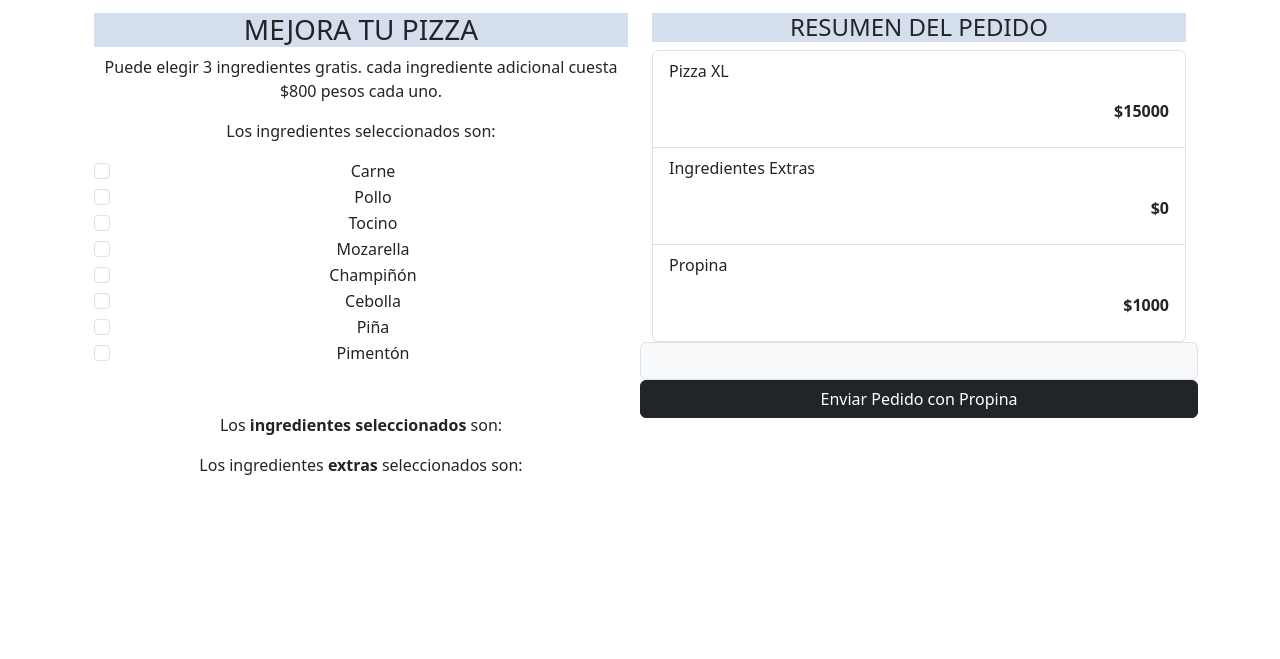
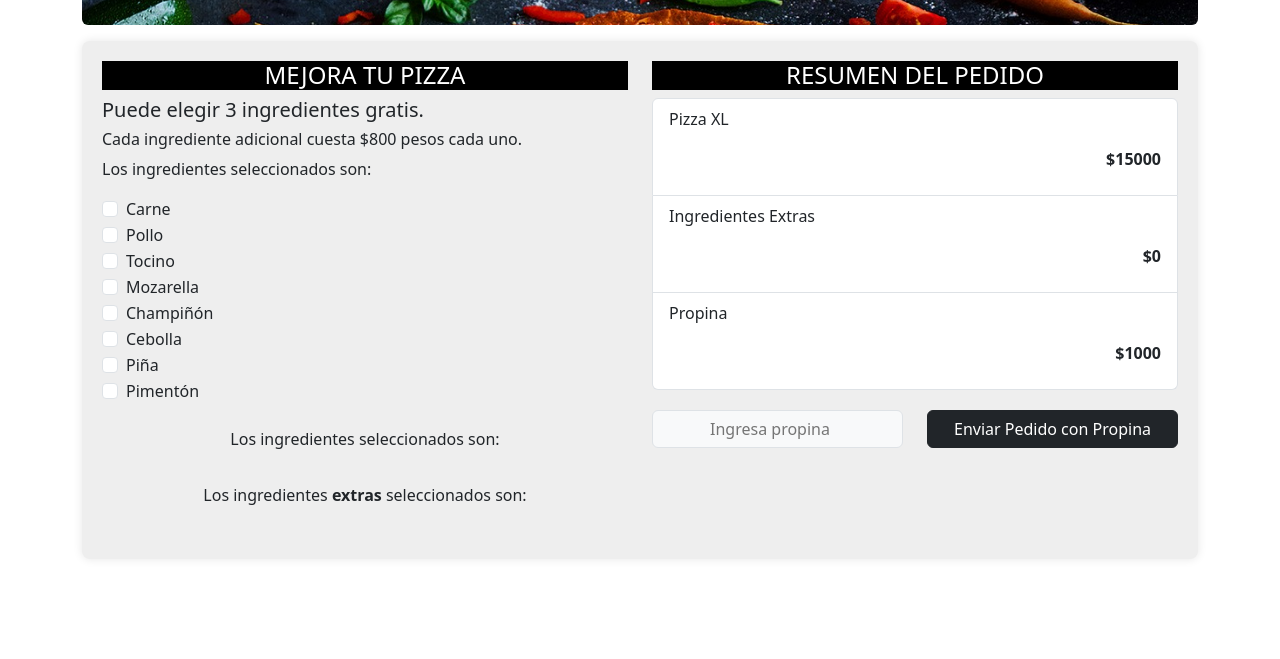
Before and after one commit to jordannadelahozarmijo/grupo14-master, a plain HTML site: page M4/M4S3/scr/index.html in a window 1280 px wide. Shown: the part 293-952 px from the top of the page. Before the commit the page ends 800 px from the top, so only its background shows below. Drawn offline with nearby package versions, Linux system fonts and the light colour scheme.

Commit message:
actualizando archivos

```diff
--- a/M4/M4S3/assets/css/main.css
+++ b/M4/M4S3/assets/css/main.css
@@ -1,15 +1,38 @@
-bg-danger{
-
+.contenido {
+    background-color: #eeeeee;
+    border-radius: 8px;
+    box-shadow: 0 0 10px rgba(0, 0, 0, 0.1);
+    padding: 20px;
 }
 
+.container{
+    margin-bottom: 100px;
+}
+
+.jumbotron{
+    background-image: url(../img/pizzas-italianas-6-cortes-tomates-cebolla.jpg) ;
+    background-size: cover;
+}
+
+#titleJumbotron {
+    text-shadow: 2px 2px 2px rgb(230, 1, 1);
+    font-weight: 900;
+    font-size: 70px;
+    font-style: italic;
+    color: rgb(255, 255, 255);
+}
+
+
 #title {
-    background-color: rgb(212, 222, 236);
+    background-color: rgb(0, 0, 0);
+    color: white;
 }
 
 #title2 {
-    background-color: rgb(212, 222, 236);
-    border: 10px;
+    background-color: rgb(0, 0, 0);
+    color: white;
 }
+
 
 
 .izq {
@@ -19,3 +42,20 @@ bg-danger{
 .der {
     text-align: end;
 }
+
+.list-group-item {
+
+}
+
+#input-group {
+    display: flex;
+    margin-top: 20px;
+}
+
+.form-check {
+    text-align: start;
+}
+
+#textosDescriptivos {
+ text-align: start;
+}
--- a/M4/M4S3/assets/js/main.js
+++ b/M4/M4S3/assets/js/main.js
@@ -1,9 +1,4 @@
 //Parte 1 Mejorar Pizza
-    //Definir la clase pizza con un array vacío
-    //Utilizar el valor de los radio button e ingresarlos en el array de ingredientes disponibles
-    //Crear una función de recorrer array para contar los ingredientes extras
-
-
 // Definir clase Pedido
 class Pedido {
     constructor(total, propina = 1000) {
@@ -18,6 +13,8 @@ class Pedido {
 
 // Definir clase Pizza que extiende de Pedido
 class Pizza extends Pedido {
+     //Definir la clase pizza con un array vacío
+    //Crear una función de recorrer array para contar los ingredientes extras
     constructor(total, propina, precio = 15000, ingredientes = []) {
         super(total, propina);
         this.precio = precio;
@@ -32,25 +29,25 @@ class Pizza extends Pedido {
 
     calcularTotal() {
         const extras = this.calcularExtras();
-        this.total = this.precio + extras + this.propina;
-        return this.total;
+        this.total = this.precio + extras
+        return this.total + this.propina;
     }
 
     describir() {
         const extras = this.calcularExtras();
+        const total = this.calcularTotal();
         return `
-        Precio total: ${this.total}
+        Precio pizza XL: ${this.precio}
+        Ingredientes Extras: ${extras}
         Propina: ${this.propina}
-        Precio: ${this.precio}`;
+        Precio total: ${total}`;
     }
 }
 
 //Parte 2 Resumen del pedido
-    //utilizar el valor por defecto en PIZZA XL
-    //Utilizar valor de ingredientes extras
-
 // Función para actualizar el resumen del pedido
 function actualizarResumen() {
+    //Utilizar valor de ingredientes extras
     const ingredientesSeleccionados = [];
     const checkboxes = document.querySelectorAll('.form-check-input');
 
@@ -62,7 +59,8 @@ function actualizarResumen() {
 
     const pizza = new Pizza(0, 1000, 15000, ingredientesSeleccionados);
 
-    // Mostrar ingredientes seleccionados
+    //Utilizar el valor de los radio button e ingresarlos en el array de ingredientes disponibles
+    // Mostrar ingredientes seleccionados,
     document.getElementById('ingredientes_seleccionados').innerText = ingredientesSeleccionados.slice(0, 3).join(', ');
     document.getElementById('ingredientes_extras').innerText = ingredientesSeleccionados.slice(3).join(', ');
 
@@ -79,6 +77,7 @@ document.querySelector('.btn-dark').addEventListener('click', function () {
      //utilizar el valor por defecto 1000 al seleccionar el input de propinas
     const propina = propinaInput ? parseInt(propinaInput) : 1000;
 
+    //utilizar el valor por defecto en PIZZA XL
     const pizza = new Pizza(0, propina, 15000, []);
     pizza.calcularTotal();
 
--- a/M4/M4S3/scr/index.html
+++ b/M4/M4S3/scr/index.html
@@ -18,21 +18,22 @@
     </nav>
     <div class="container">
         <!--Jumbotron-->
-        <div class="mt-4 p-5 bg-danger text-white rounded">
-            <h1>Pizzeria</h1>
-            <p>Arma tu pizza a tu gusto</p>
+        <div class="mt-4 p-5 bg-danger text-white rounded jumbotron">
+            <h1 id="titleJumbotron">Ñami ñammiiiiii</h1>
+            <h5>Arma tu pizza a tu gusto</h5>
           </div>
         <!--Contenido-->
-        <div class="container text-center mt-3">
+        <div class="contenido text-center mt-3">
             <div class="row align-items-start">
                 <!--Primera Col-->
                 <div class="col-12 col-md-6">
                     <div>
-                        <h3 id="title">MEJORA TU PIZZA</h3>
-
-                        <P>Puede elegir 3 ingredientes gratis. cada ingrediente adicional cuesta $800 pesos cada uno.</P>
-                        <p>Los ingredientes seleccionados son:</p>
-
+                        <h4 id="title">MEJORA TU PIZZA</h4>
+                        <div class="col" id="textosDescriptivos">
+                            <h5>Puede elegir 3 ingredientes gratis.</h5>
+                            <h6>Cada ingrediente adicional cuesta $800 pesos cada uno.</h6>
+                            <p>Los ingredientes seleccionados son:</p>
+                        </div>
                         <div class="form-check">
                             <input class="form-check-input" type="checkbox" value="Carne" id="flexCheckDefault">
                             <label class="form-check-label" for="flexCheckDefault">Carne</label>
@@ -66,29 +67,32 @@
                             <label class="form-check-label" for="flexCheckChecked">Pimentón</label>
                         </div>
                     </div>
-                    <div class="row mt-5">
-                        <p>Los <strong> ingredientes seleccionados </strong> son:</p>
-                        <span id="ingredientes_seleccionados"></span>
+                    <div class="row mt-4">
+                        <p>Los ingredientes seleccionados son:</p>
+                        <p id="ingredientes_seleccionados"></p>
 
                         <p>Los ingredientes <strong>extras</strong> seleccionados son:</p>
-                        <span id="ingredientes_extras"></span>
+                        <p id="ingredientes_extras"></p>
                     </div>
 
 
                 </div>
                 <!--Segunda Col-->
                 <div class="col-12 col-md-6">
-                    <div id="title2">
-                        <h4>RESUMEN DEL PEDIDO</h4>
-                    </div>
+                    <h4 id="title2">RESUMEN DEL PEDIDO</h4>
+
                     <ul class="list-group">
                         <li class="list-group-item"><p class="izq">Pizza XL</p> <strong><p class="der"></p></strong></li>
                         <li class="list-group-item"><p class="izq">Ingredientes Extras</p> <strong><p class="der"></p></strong></li>
                         <li class="list-group-item"><p class="izq">Propina</p> <strong><p class="der"></p></strong></li>
                     </ul>
-                    <div class="row" id="input-gru">
-                        <input class="input-group-text" type="number">
-                        <button class="btn btn-dark">Enviar Pedido con Propina</button>
+                    <div class="row" id="input-group">
+                        <div class="col">
+                            <input class="input-group-text col-12" type="number" placeholder="Ingresa propina">
+                        </div>
+                        <div class="col">
+                            <button class="btn btn-dark col-12">Enviar Pedido con Propina</button>
+                        </div>
                     </div>
                 </div>
             </div>
```
